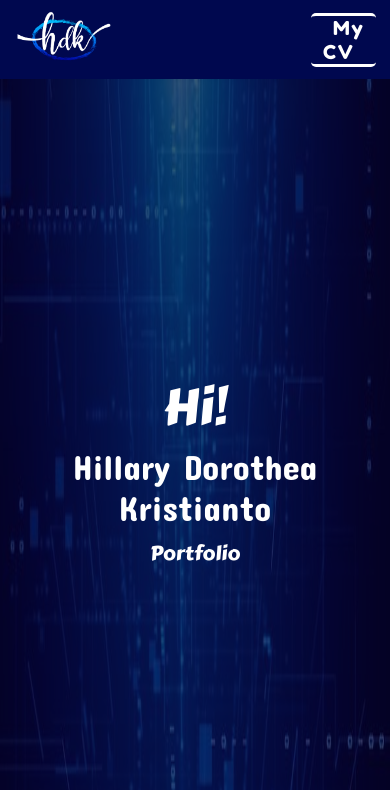
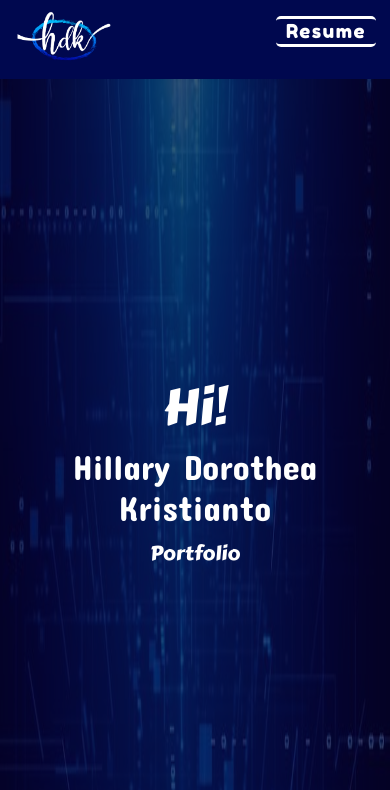
Before and after one commit to theahdk/theahdk.github.io, a plain HTML site: page index.html in a window 390 px wide. Shown: the top 790 px of the page. Drawn offline with Linux system fonts and the light colour scheme.

Commit message:
third commit

```diff
--- a/index.html
+++ b/index.html
@@ -478,10 +478,7 @@
         }
 
         /*ukuran mobile*/
-        @media (max-width: 576px)
-            {body{
-                overflow-x: hidden;
-            }
+        @media (max-width: 576px){
 
             /*.menu-toggle{
                 display: flex;
@@ -525,10 +522,10 @@
                 visibility: visible;
                 /* display: flex; */
                 /* margin-top: 5px; */
-                margin-left: -150px;
+                margin-left: -180px;
                 /* width: 600px; */
-                /* height: 45px; */
-                text-align: center;
+                height: 25px;
+                /* text-align: center; */
             }
 
             .hi{
@@ -639,7 +636,7 @@
             <li><a href="#about">About Me</a></li>
             <li><a href="#project">Project(s)</a></li>
             <li><a href="#contact">Contact</a></li>
-            <li class="cv"><a href="CV - Hillary Dorothea Kristianto.pdf" download="">My CV</a></li>
+            <li class="cv"><a href="CV - Hillary Dorothea Kristianto.pdf" download="">Resume</a></li>
         </ul>
 
         <div class="menu-toggle">
```
